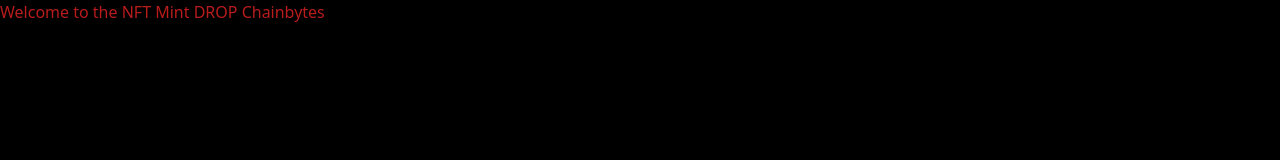
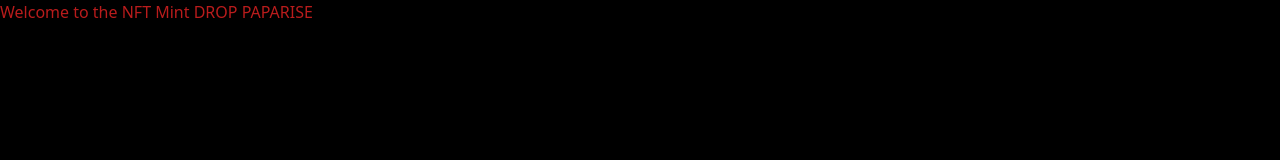
Before and after one commit to crisner1978/nftmint-drop, a Next.js app: page / in a window 1280 px wide. Shown: the top 160 px of the page. Built offline with nearby package versions, Linux system fonts and the light colour scheme; what @thirdweb-dev/react would draw is missing.

Commit message:
Changed head

```diff
--- a/pages/index.tsx
+++ b/pages/index.tsx
@@ -11,7 +11,7 @@
         <title>NFT Mint Drop</title>
         <link rel="icon" href="/favicon.ico" />
       </Head>
-      <h1 className="text-red-700">Welcome to the NFT Mint DROP Chainbytes</h1>
+      <h1 className="text-red-700">Welcome to the NFT Mint DROP PAPARISE</h1>
       <div className="flex h-full items-center justify-center">
         <button onClick={() => router.push("/nft/paparise")}
           className="font-deca transform bg-gradient-to-r from-blue-800 to-blue-500 bg-clip-text
```
